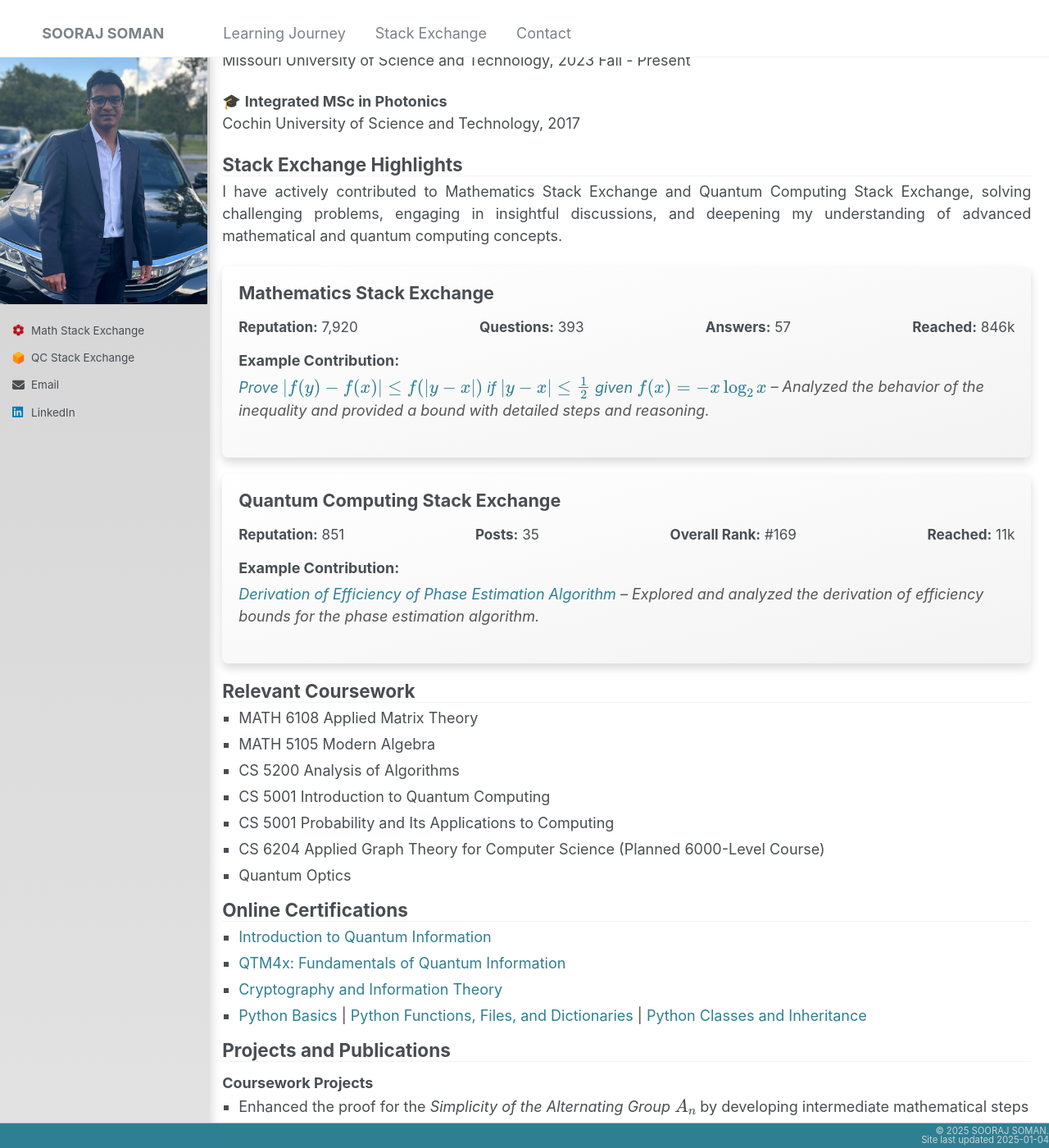
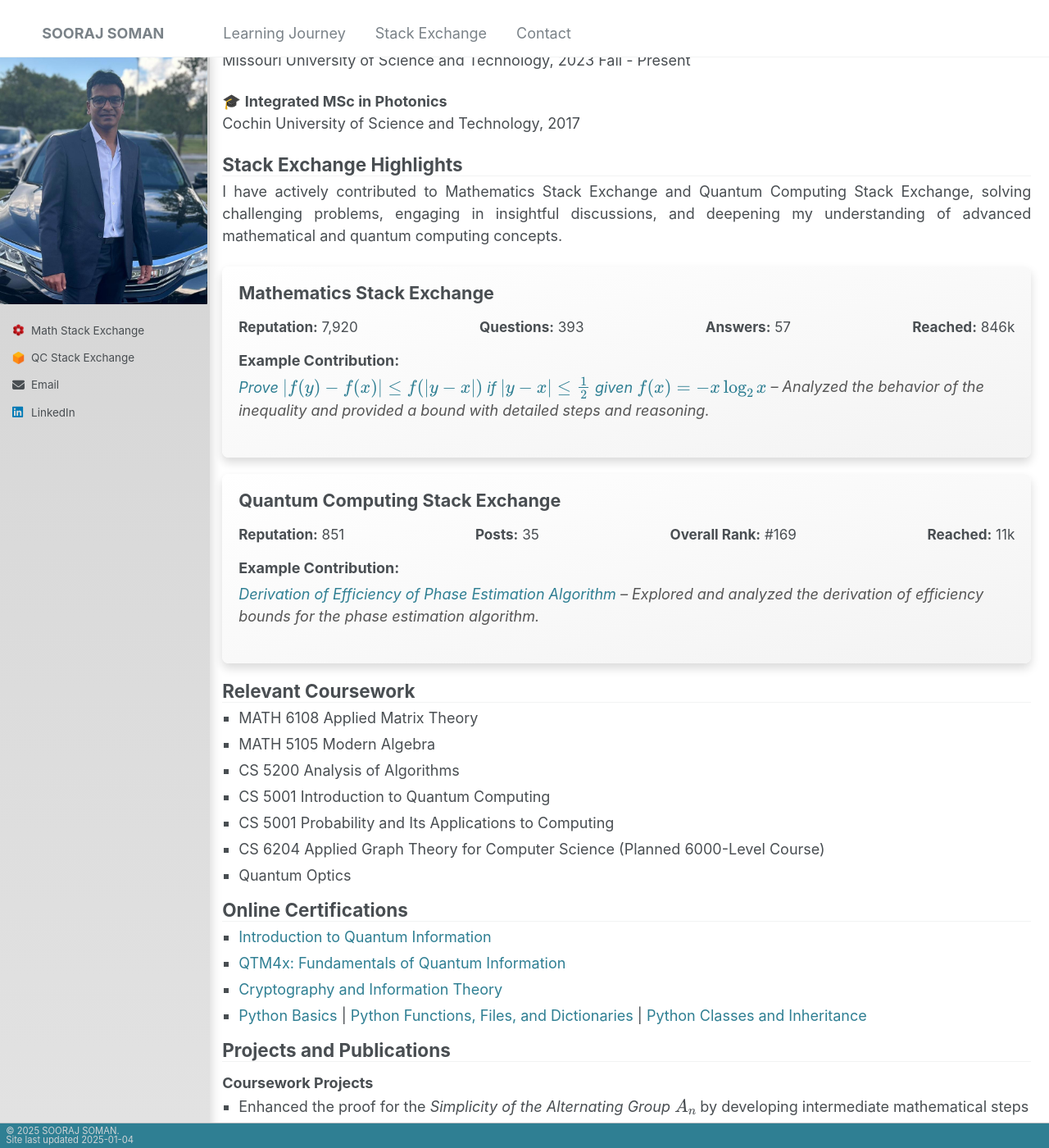
Before and after one commit to soorajss1729/soorajss1729.github.io, a Jekyll site: the page built from _pages/about.md, in a window 1280 px wide and 1400 px high, scrolled down 614 px. Shown: the whole window at 82% size. Built offline with Jekyll 4.4.1, drawn with Linux system fonts in a browser that asks for light colours.

Commit message:
Update _footer.scss

```diff
--- a/_sass/_footer.scss
+++ b/_sass/_footer.scss
@@ -4,8 +4,8 @@
 
 .page__footer {
   @include clearfix;
-  margin-left: 0;
-  margin-right: 0;
+  margin: 0;
+  margin: 0;
   width: 100%;
   clear: both;
   /* sticky footer fix start */
@@ -13,7 +13,6 @@
   bottom: 0em;
   height: auto;
   /* sticky footer fix end */
-  margin-top: 0;
   color: mix(#fff, $gray, 65%);
   -webkit-animation: intro 0.3s both;
           animation: intro 0.3s both;
@@ -26,7 +25,7 @@
     @include clearfix;
     margin: 0; /* Remove auto margins */
     max-width: 100%;
-    padding: 0.2em 0em 0.2em;
+    padding: 0.2em 0.4em 0.2em;
 
     @include breakpoint($x-large) {
       max-width: $x-large;
@@ -53,7 +52,7 @@
 .page__footer-copyright {
   font-family: $global-font-family;
   font-size: $type-size-8;
-  text-align: right;
+  text-align: left;
   line-height: 1; /* Adjust this value to control spacing */
 }
 
```
